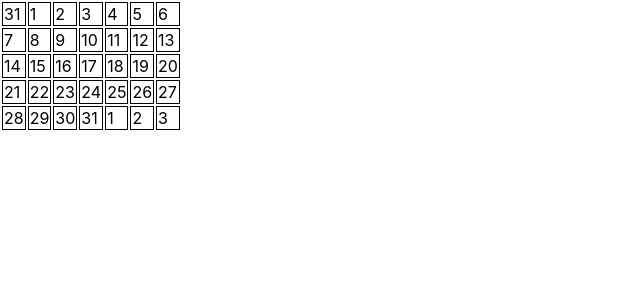
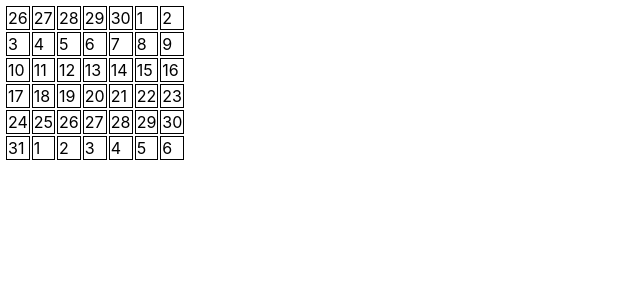
Before and after one commit to nonkulos/calendarapp, a React (Create React App) app: page / in a window 1280 px wide. Shown: the top 300 px of the page, without its empty margins (0-640 px from the left). Built offline with nearby package versions, Linux system fonts and the light colour scheme.

Commit message:
Changed number of weeks displayed from 5 to 6.

```diff
--- a/src/calendar/App.js
+++ b/src/calendar/App.js
@@ -1,20 +1,15 @@
 import './App.css';
 import calcNum from "./getdates.js"
 
-const Boxes = ({number}) => {
-  const rows = calcNum(number)
-  const days = rows.map(x => <td>{x}</td>);
-  return <tr>{days}</tr>;
+const Calendar = () => {
+  const rows = calcNum()
+  return <table>{rows}</table>;
 }
 
 const App = () => {
   return (
     <table>
-        <Boxes number = {1} />
-        <Boxes number = {8} />
-        <Boxes number = {15} />
-        <Boxes number = {22} />
-        <Boxes number = {29} />
+        <Calendar />
     </table>
   );
 }
--- a/src/calendar/getdates.js
+++ b/src/calendar/getdates.js
@@ -1,13 +1,27 @@
-const calcNum = (number) => {
+const calcNum = () => {
+  const numweeks = 6
+  const numdays = 7
   let day = new Date();
-  day.setDate(number)
+  day.setDate(0)
+  day.setDate(1)
   day.setDate(day.getDate() - day.getDay() - 1);
-  let weekArr = []
-  for(let i = 0; i < 7; i++){
-    day.setDate(day.getDate() + 1)
-    weekArr.push(day.getDate())
+  let week = [[], [], [], [], [], []];
+
+  for(let i = 0; i < numweeks; i++){
+    for(let j = 0; j < numdays; j++){
+      day.setDate(day.getDate() + 1)
+      week[i].push(<td>{day.getDate()}</td>)
+    }
   }
-  return weekArr;
+  return (
+    <table>
+      <tr>{week[0]}</tr>
+      <tr>{week[1]}</tr>
+      <tr>{week[2]}</tr>
+      <tr>{week[3]}</tr>
+      <tr>{week[4]}</tr>
+      <tr>{week[5]}</tr>
+    </table>);
 }
 
 export default calcNum;
```
